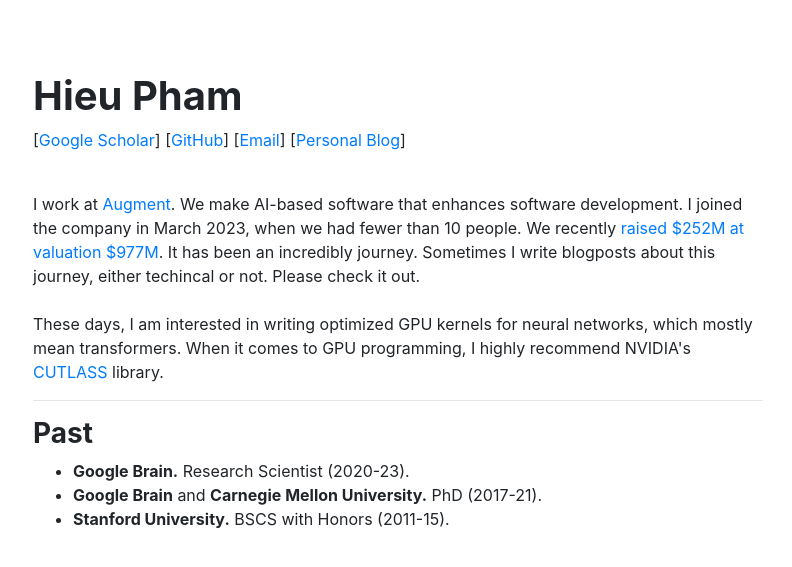
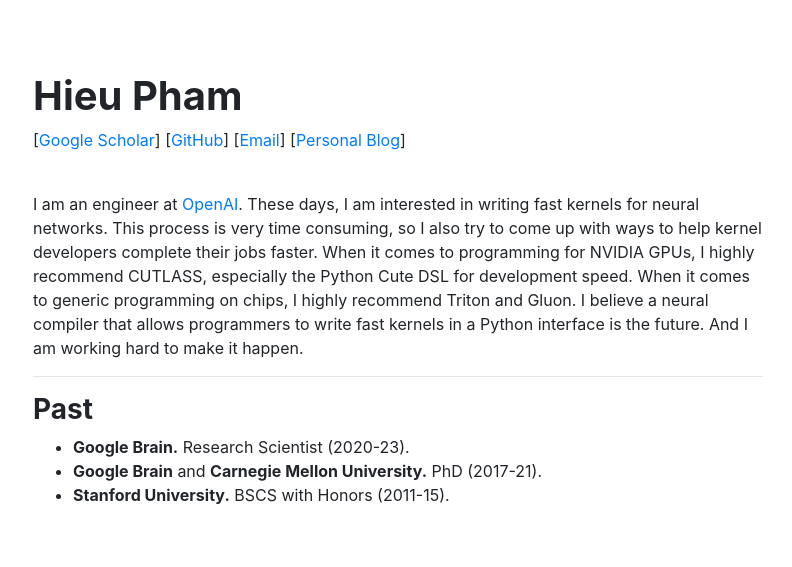
Before and after one commit to hyhieu/hyhieu.github.io, a Jekyll site: the page index.html, which Jekyll copies as it is, in a window 1280 px wide. Shown: the top 567 px of the page, without its empty margins (242-1034 px from the left). Built offline with Jekyll 4.4.1, drawn with Linux system fonts in a browser that asks for light colours.

Commit message:
Update index.html

```diff
--- a/index.html
+++ b/index.html
@@ -25,19 +25,13 @@
             [<a href="./blog/index">Personal Blog</a>]
           </p>
           <br>
-          I work at <a href="https://augmentcode.com">Augment</a>.
-          We make AI-based software that enhances software development.
-          I joined the company in March 2023, when we had fewer than 10 people.
-          We recently
-          <a href="https://techcrunch.com/2024/04/24/eric-schmidt-backed-augment-a-github-copilot-rival-launches-out-of-stealth-with-252m/">raised $252M at valuation $977M</a>.
-          It has been an incredibly journey. Sometimes I write blogposts about
-          this journey, either techincal or not. Please check it out.
-          <br><br>
-          These days, I am interested in writing optimized GPU kernels for
-          neural networks, which mostly mean transformers. When it comes to GPU
-          programming, I highly recommend NVIDIA's <a
-          href="https://github.com/NVIDIA/cutlass/tree/main">CUTLASS</a>
-          library.
+          I am an engineer at <a href="https://openai.com/">OpenAI</a>.
+          These days, I am interested in writing fast kernels for neural networks.
+          This process is very time consuming, so I also try to come up with ways to help kernel developers complete their jobs faster.
+          When it comes to programming for NVIDIA GPUs, I highly recommend CUTLASS, especially the Python Cute DSL for development speed.
+          When it comes to generic programming on chips, I highly recommend Triton and Gluon.
+          I believe a neural compiler that allows programmers to write fast kernels in a Python interface is the future.
+          And I am working hard to make it happen.
         </div>
 
         <div class="col-lg-2"></div>
```
